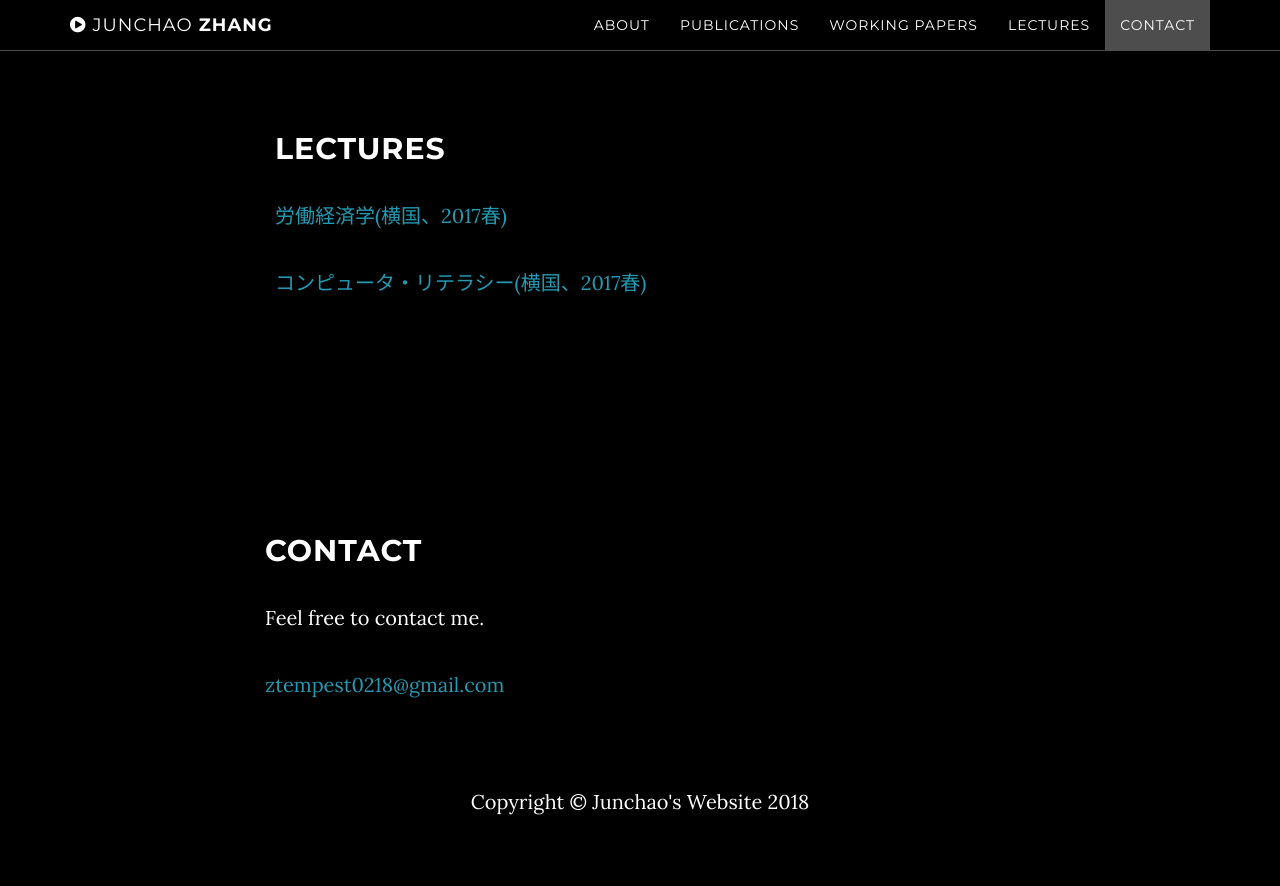
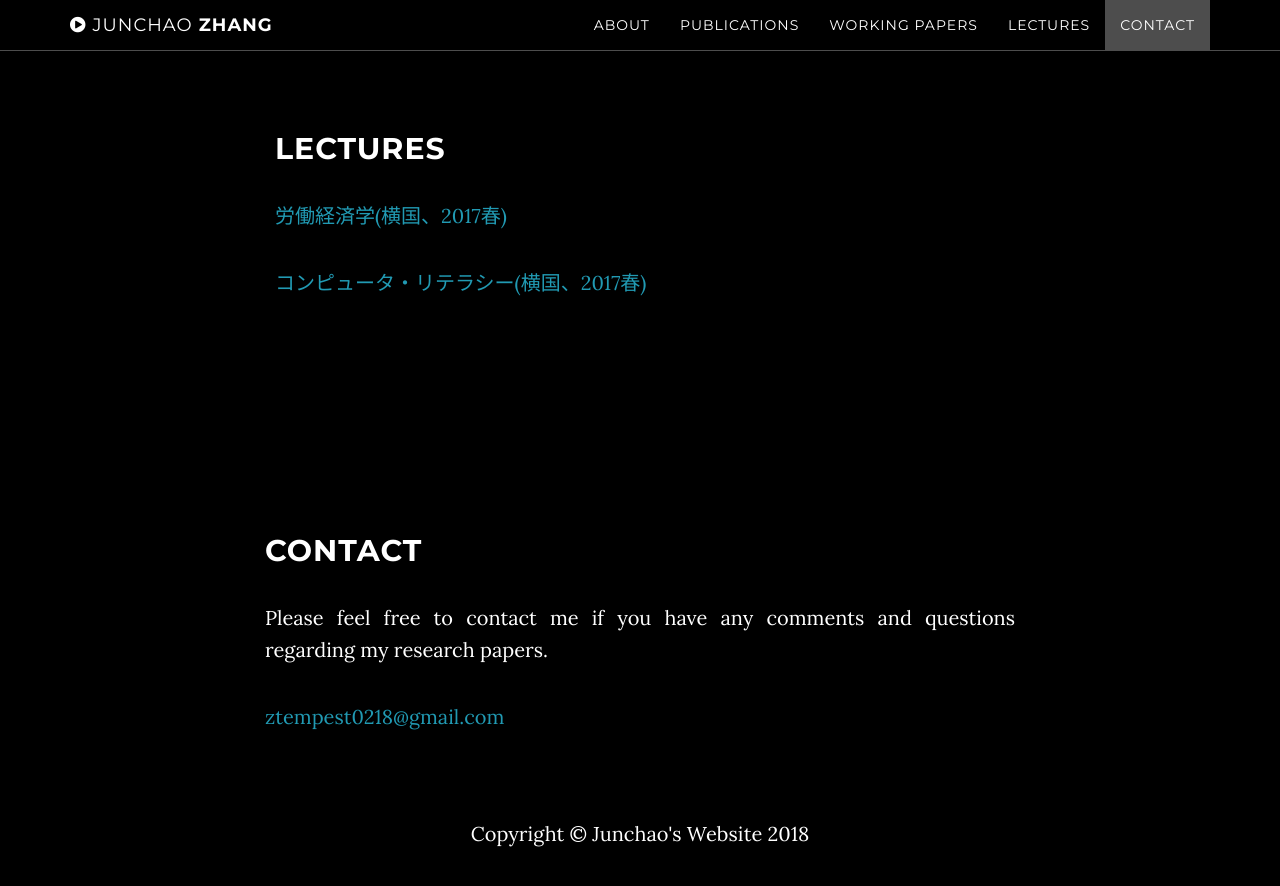
Before and after one commit to ztempest0218/ztempest0218.github.io, a Jekyll site: the page built from index.html, in a window 1280 px wide and 900 px high, scrolled down 3316 px. Shown: the top 886 px of the window. Built offline with Jekyll 4.4.1, drawn with Linux system fonts in a browser that asks for light colours.

Commit message:
Update contact.html

```diff
--- a/_includes/contact.html
+++ b/_includes/contact.html
@@ -3,7 +3,7 @@
         <div class="row">
             <div class="col-lg-8 col-lg-offset-2">
                 <h2>Contact</h2>
-                <p>Feel free to contact me.</p>
+                <p>Please feel free to contact me if you have any comments and questions regarding my research papers.</p>
                 <p><a href="mailto:ztempest0218@gmail.com">ztempest0218@gmail.com</a></p>
                 <ul class="list-inline banner-social-buttons">
                     {% for network in site.social %}
```
